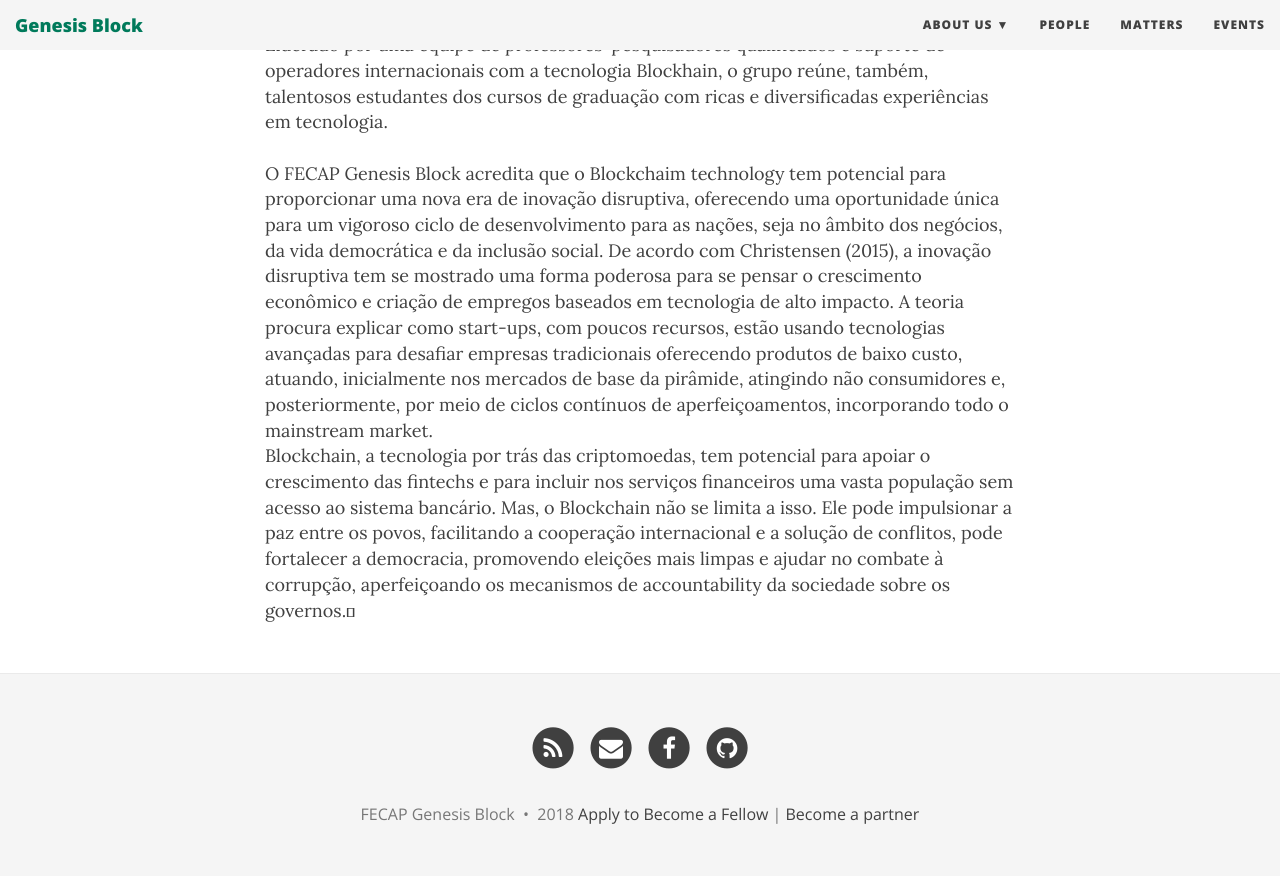
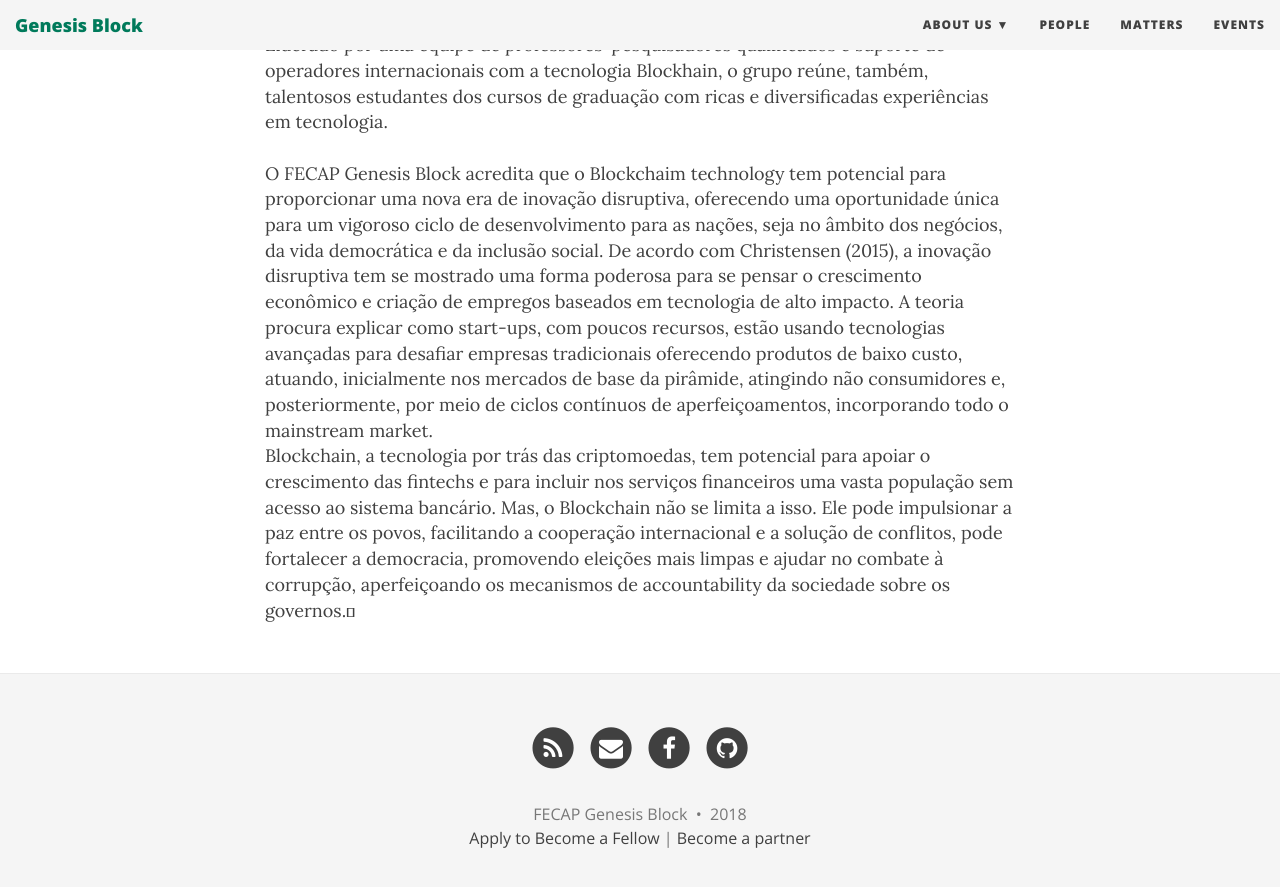
Before and after one commit to fecap/GenesisBlock, a Jekyll site: the page built from index.html, in a window 1280 px wide and 900 px high, scrolled down 769 px. Shown: the top 887 px of the window. Built offline with Jekyll 4.4.1, drawn with Linux system fonts in a browser that asks for light colours; nearby versions of some CDN libraries; the list of posts is cut into pages by our own code.

```diff
--- a/_includes/footer.html
+++ b/_includes/footer.html
@@ -37,7 +37,8 @@
           <a href="http://{{- site.matomo.uri -}}/index.php?module=CoreAdminHome&action=optOut" target="_blank" class="text_muted">Do-not-Track</a>
         {% endif %}
       {% endif%}
-	<a href="https://docs.google.com/forms/d/e/1FAIpQLScWyU2B-30wvS2ay2WqliLBg100pu5PuAXIbtvyi-o8Hg96mA/viewform">Apply to Become a Fellow</a> | <a href="https://docs.google.com/forms/d/e/1FAIpQLSd5Xoae0wODL7UGTkUW3N7Kpswxa5qQlftTM04Se2tu3puuXA/viewform">Become a partner</a>
+
+	<br><a href="https://docs.google.com/forms/d/e/1FAIpQLScWyU2B-30wvS2ay2WqliLBg100pu5PuAXIbtvyi-o8Hg96mA/viewform">Apply to Become a Fellow</a> | <a href="https://docs.google.com/forms/d/e/1FAIpQLSd5Xoae0wODL7UGTkUW3N7Kpswxa5qQlftTM04Se2tu3puuXA/viewform">Become a partner</a>
       </p>
       </div>
     </div>
```
